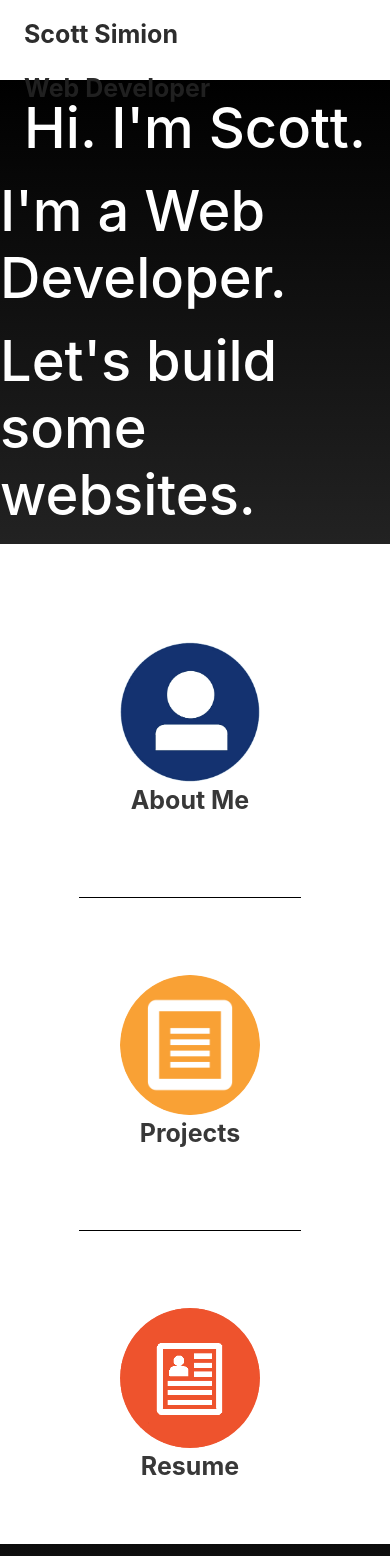
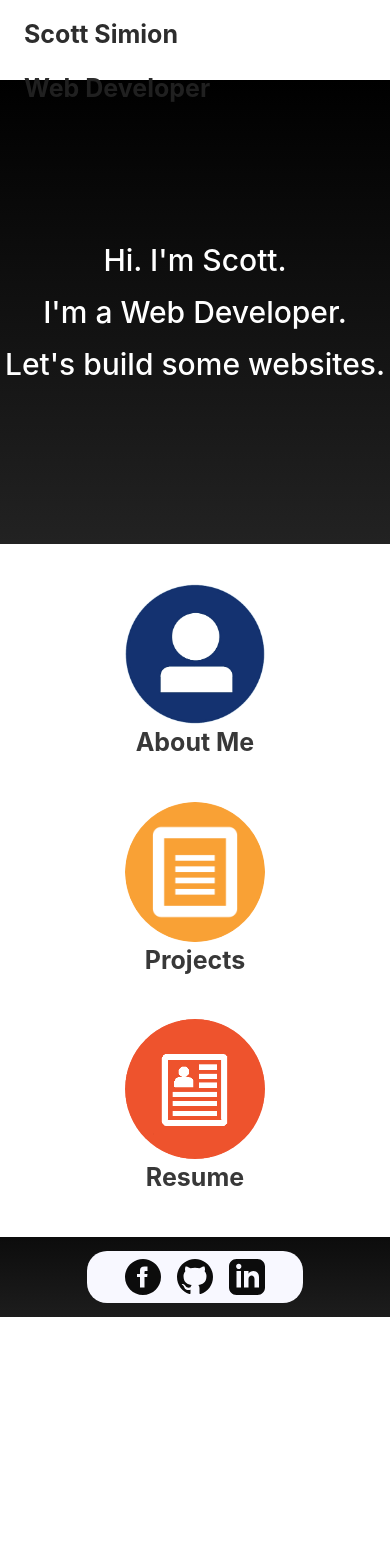
Before and after one commit to Ssimion13/Personal-Portfolio, a React (Create React App) app: page /#/ in a window 390 px wide. Before the commit this address led to /#/Projects. Shown: the top 1556 px of the page. After the commit the page ends 1317 px from the top, so only its background shows below. Built offline with nearby package versions, Linux system fonts and the light colour scheme.

Commit message:
final wrap up for first present

```diff
--- a/public/index.html
+++ b/public/index.html
@@ -19,7 +19,7 @@
       work correctly both with client-side routing and a non-root public URL.
       Learn how to configure a non-root public URL by running `npm run build`.
     -->
-    <title>React App</title>
+    <title>Scott Simion</title>
   </head>
   <body>
     <noscript>
--- a/src/Projects/ProjectTiles/AnnSummers.js
+++ b/src/Projects/ProjectTiles/AnnSummers.js
@@ -51,7 +51,7 @@ class AnnSummers extends Component {
         <CardHeader
           title="Ann Summers"
           titleStyle= {headerTextStyle}
-          subtitle="Mobile Site Production for British Adult Store"
+          subtitle="Project with 64labs: Mobile Website for British Adult Store"
           avatar={annsummersHome}
           actAsExpander={true}
           showExpandableButton={true}
--- a/src/Projects/ProjectTiles/PUBGAssistant.js
+++ b/src/Projects/ProjectTiles/PUBGAssistant.js
@@ -52,7 +52,7 @@ class PUBGAssistant extends Component {
           actAsExpander={true}
           showExpandableButton={true}
           raised={true}
-          className="projectCardOuter"
+          className="projectCard"
         />
         {/* <CardText>
           <Toggle
--- a/src/Projects/ProjectTiles/Pandora.js
+++ b/src/Projects/ProjectTiles/Pandora.js
@@ -49,7 +49,7 @@ class Pandora extends Component {
         <CardHeader
           title="Pandora Jewelry"
           titleStyle= {headerTextStyle}
-          subtitle="Mobile Site Production For US, UK, and DE Pandora"
+          subtitle="Project with 64Labs: Mobile website For US, UK, and DE Pandora"
           avatar={pandoraMiniHeart}
           actAsExpander={true}
           showExpandableButton={true}
--- a/src/Projects/Projects.js
+++ b/src/Projects/Projects.js
@@ -1,7 +1,7 @@
 import React from "react";
 import ProjectBody from "./ProjectBody"
 import './projects.css'
-
+import { Modal } from '@material-ui/core';
 
 class Projects extends React.Component {
   render() {
--- a/src/index.css
+++ b/src/index.css
@@ -307,6 +307,7 @@ a {
 .aboutBodies {
   background-color: #F8F8FF;
   display: flex;
+  padding-top: 20px;
 
 }
 .aboutWebDevelopment {
@@ -409,9 +410,6 @@ img {
 
 
 @media(max-width: 600px) {
-  .thumbnailDiv {
-    height: 1000px;
-  }
   .thumbnailHolder {
     height: 100%;
     flex-direction: column;
@@ -419,14 +417,37 @@ img {
   .portrait {
     width: 100%;
   }
+  .frontText {
+    text-align: center;
+  }
+
+  .frontText h1 {
+    font-size: 30px;
+  }
+
+  .aboutProfile p {
+    font-size: 20px;
+  }
+
+  .aboutBackground p {
+    font-size: 20px;
+  }
+
+  .aboutWebDevelopment p {
+    font-size: 20px;
+  }
+  .footerLinks {
+    width: auto;
+  }
+
   .aboutBodies {
     display: block;
     padding-top: 20px;
     padding-bottom: 20px;
   }
   .thumbnail {
-    border-bottom: 1px solid black;
     width:60%;
+    margin-right: 0px;
   }
   .appLinkDiv {
     display: flex;
@@ -445,8 +466,13 @@ img {
   }
   .downloadButtonDiv {
     width: 80%;
+  }
 
+  .projectCard {
+    width: auto;
+    margin-bottom: 6px;
   }
+
 }
 @media(max-width: 400px) {
   .links {
```
